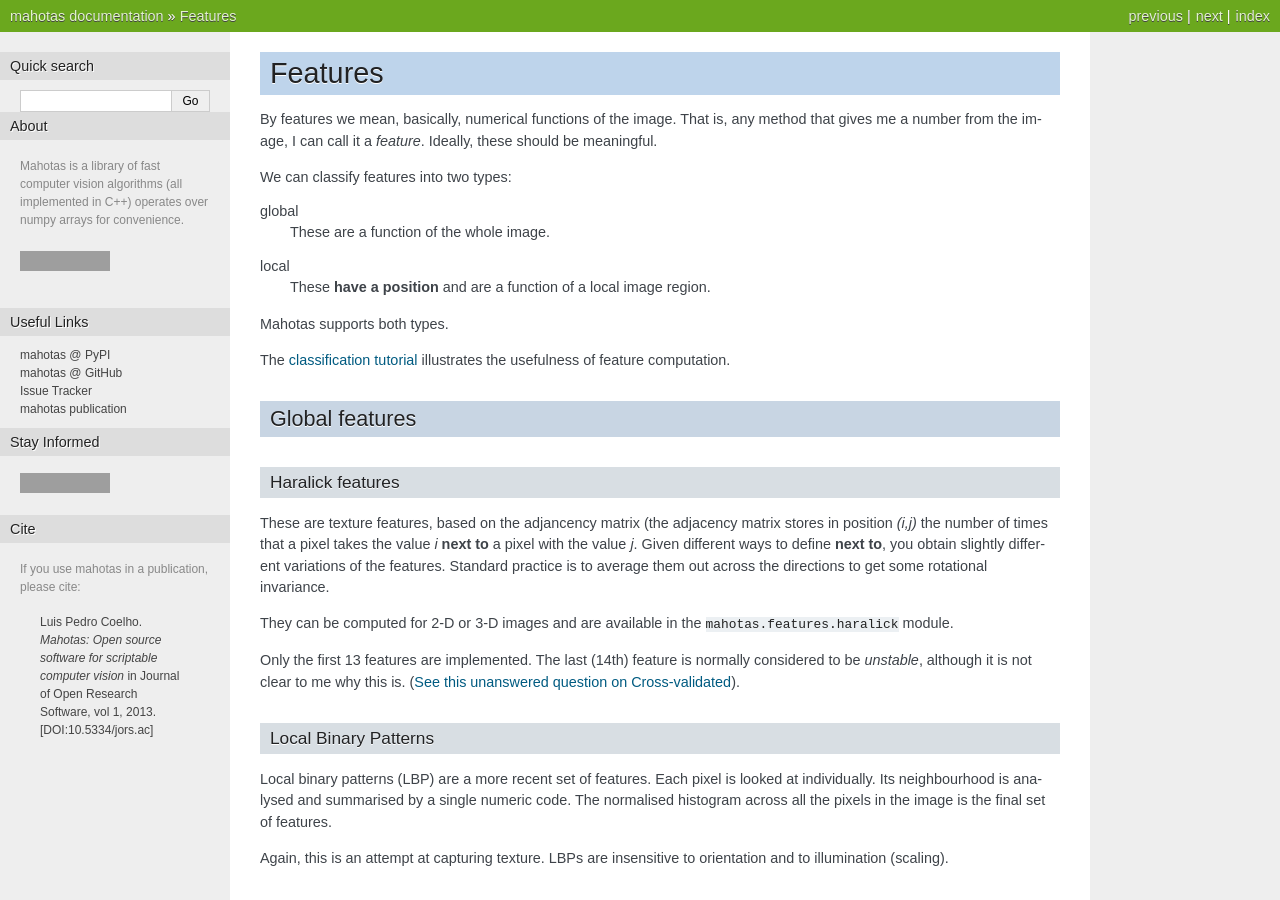
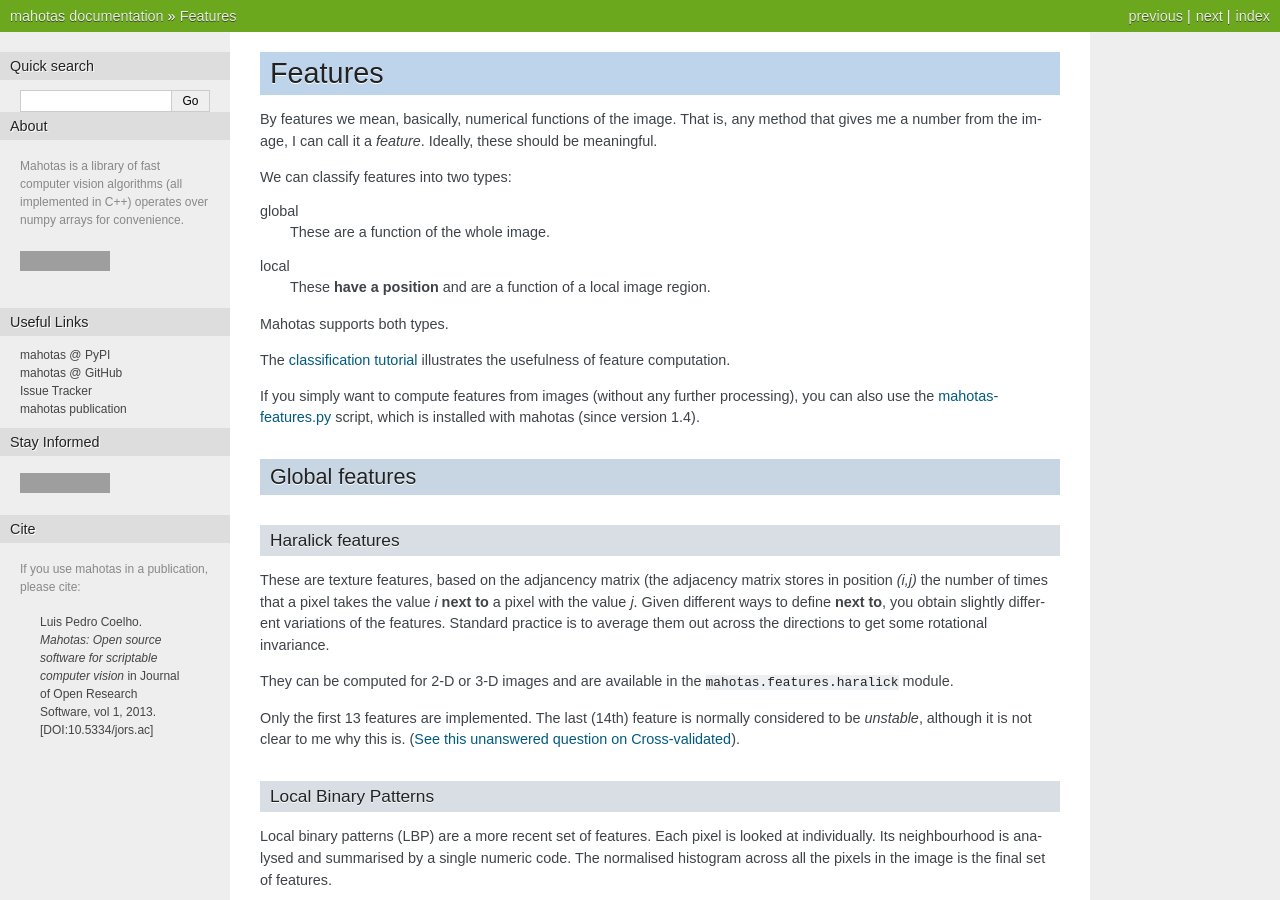
Before and after one commit to luispedro/mahotas, a Sphinx documentation site: the page built from docs/source/features.rst, in a window 1280 px wide and 900 px high, cut to the strip 0-900 px from the top of the window. Built offline with Sphinx 7.4.7, drawn with Linux system fonts in a browser that asks for light colours; formulas are drawn with MathJax 3; the version number could not be read and is left out; grey boxes are pictures that could not be loaded.

Commit message:
DOC Document mahotas-features.py

```diff
--- a/docs/source/features.rst
+++ b/docs/source/features.rst
@@ -18,6 +18,11 @@
 
 The `classification tutorial <classification.html>`__ illustrates the
 usefulness of feature computation.
+
+If you simply want to compute features from images (without any further
+processing), you can also use the `mahotas-features.py
+<mahotas-features.html>`__ script, which is installed with mahotas (since
+version 1.4).
 
 Global features
 ---------------
--- a/docs/source/index.rst
+++ b/docs/source/index.rst
@@ -102,6 +102,7 @@
    io
    classification
    edf
+   mahotas-features
    faq
    papers
    internals
```
Also changed, not shown: docs/source/mahotas-features.rst (added, +57 -0 lines).
